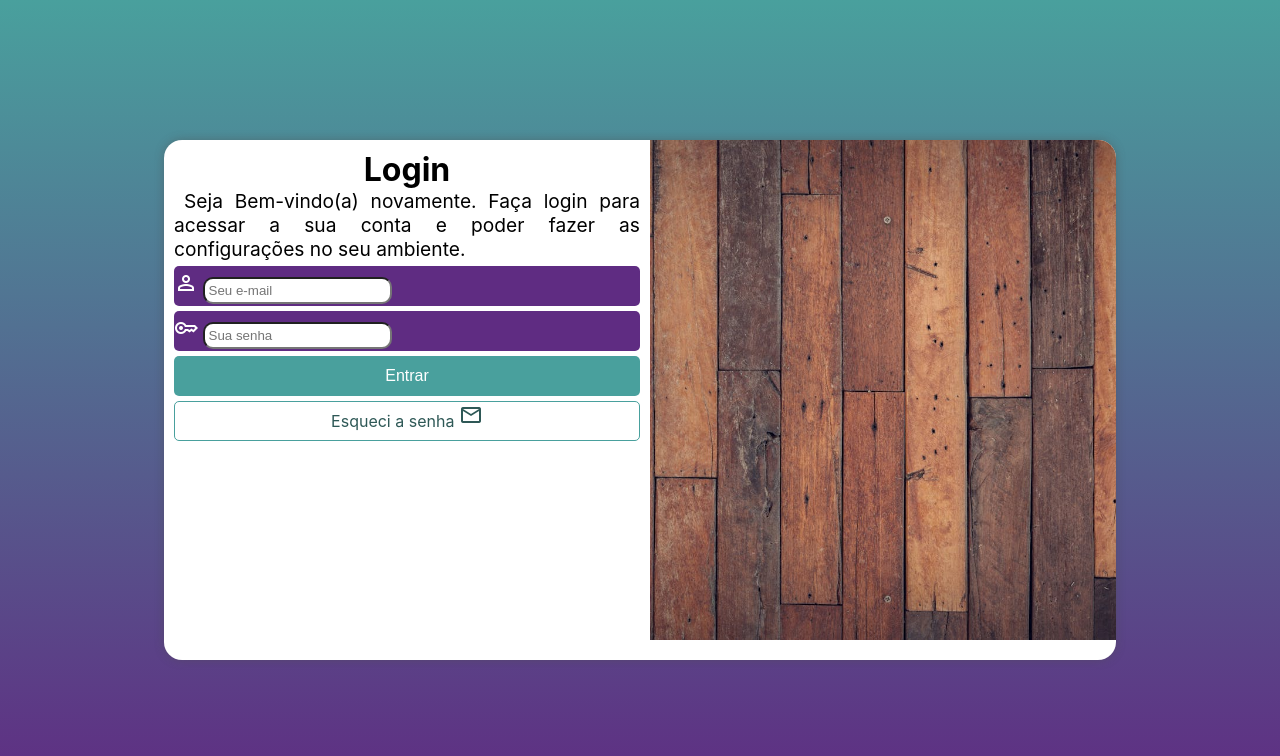
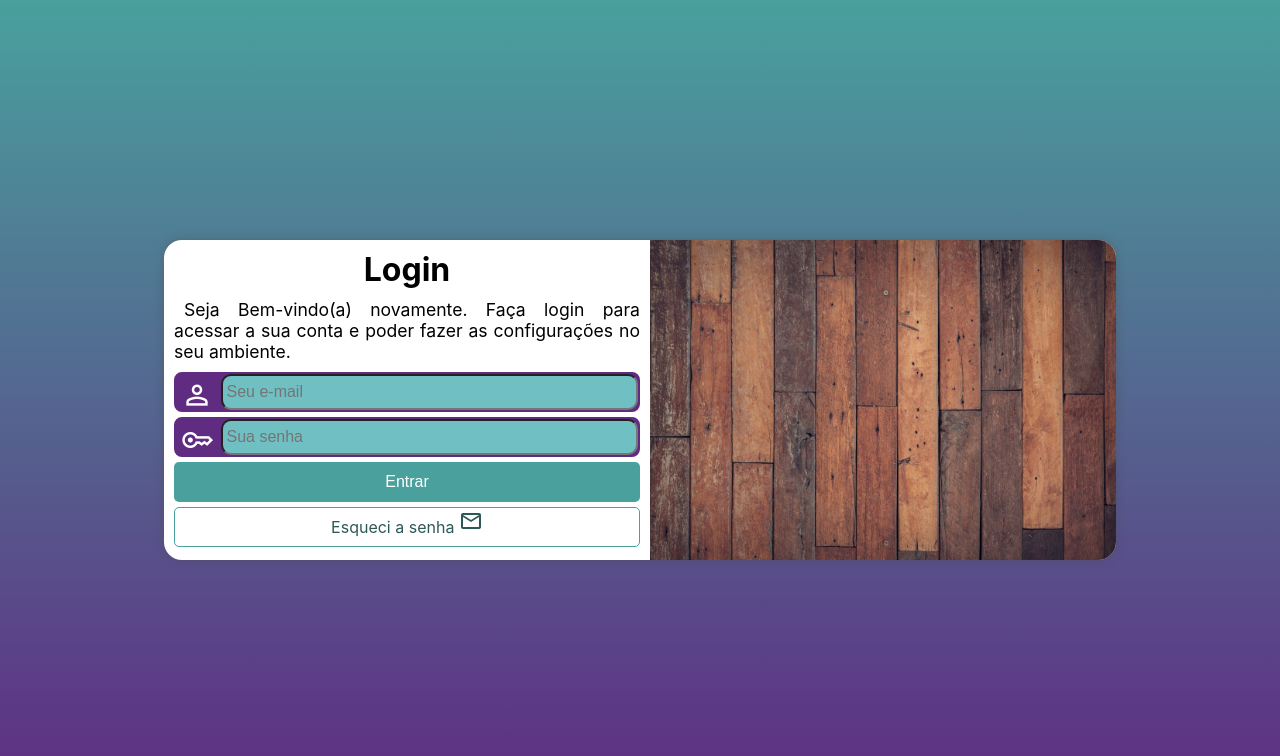
Before and after one commit to luizpq/projeto-login, a PHP site: page / in a window 1280 px wide. Shown: the top 756 px of the page. Run offline with PHP 8.4, Linux system fonts and the light colour scheme.

Commit message:
Finalizando o projeto

```diff
--- a/estilos/media-query.css
+++ b/estilos/media-query.css
@@ -7,18 +7,23 @@
 
     #login{
         width: 70vw;
+        height: 310px;
     }
 
     section#login > div#imagem{
         float: left;
         width: 40%;
-        height: 100%;
+        height: 110%;
     }
 
     section#login > div#formulario{
         float: right;
         width: 60%;
         height: 100%;
+    }
+
+    div#formulario > p{
+        margin: 10px 0px;
     }
 }
 
@@ -30,11 +35,13 @@
 
     section#login{
         width: 952px;
+        height: 320px;
     }
 
     section#login > div#imagem{
         float: right;
         width: 50%;
+        height: 110%;
     }
 
     section#login > div#formulario{
@@ -43,7 +50,8 @@
     }
 
     div#formulario > p{
-        font-size: 1.2em;
+        font-size: 1.1em;
+        margin: 10px 0px;
     }
 
     div#formulario > h1{
--- a/estilos/style.css
+++ b/estilos/style.css
@@ -31,7 +31,6 @@ main{
     width: 250px;
     left: 50%;
     top: 50%;
-    transform: translate(-50%, -50%);
     overflow: hidden;
     background-color: white;
     height: 520px;
@@ -40,6 +39,7 @@ main{
     transition: width 0.3s;
     transition-timing-function: ease;
     padding: 10px;
+    transform: translate(-50%, -50%);
 }
 
 section#login > div#imagem{
@@ -65,12 +65,12 @@ section#login > div#imagem{
 .icones{
     display: block;
     background-color: var(--cor02);
-    border-radius: 5px;
+    border-radius: 8px;
     width: 100%;
-    padding-top: 5px;
     color: white;
     margin: 5px 0px;
     height: 40px;
+    border: 2px solid var(--cor02);
 }
 
 #iconta, #isenha{
@@ -116,3 +116,31 @@ form > p > a#botao:hover{
     background-color: #60b5b1;
 
 }
+
+div.icones > label{
+   display: none;
+}
+
+div.icones > .material-symbols-outlined{
+    font-size: 2em;
+    width: 40px;
+    padding: 5px;
+}
+
+div.icones input{
+    background-color: #71d0cbe4;
+    font-size: 1em;
+    height: 100%;
+    width: calc(100% - 45px);
+    border-radius: 8px;
+    transform: translateY(-14px);
+}
+
+div.icones > input:focus-within{
+    background-color: white;
+    border: none;
+}
+
+.material-symbols-outlined{
+    font-size: 3em;
+}
--- a/index.html
+++ b/index.html
@@ -21,17 +21,21 @@
                 <form action="login.php" method="post">
 
                     <div class="icones">
-                        <span class="material-symbols-outlined">
-                            person
-                            </span>
+                        <i
+                            class="material-symbols-outlined">
+                                person
+
+                        </i>
                         <input type="email" name="conta" id="iconta" required placeholder="Seu e-mail" autocomplete="email">
                         <label for="iconta"></label>
                     </div>
 
                     <div class="icones">
-                        <span class="material-symbols-outlined">
-                            key
-                            </span>
+                       <i
+                           class="material-symbols-outlined">
+                                key
+
+                       </i>
                         <input type="text" name="senha" id="isenha" required min="4" max="20" placeholder="Sua senha" autocomplete="current-password">
                         <label for="isenha"></label>
                     </div>
```
